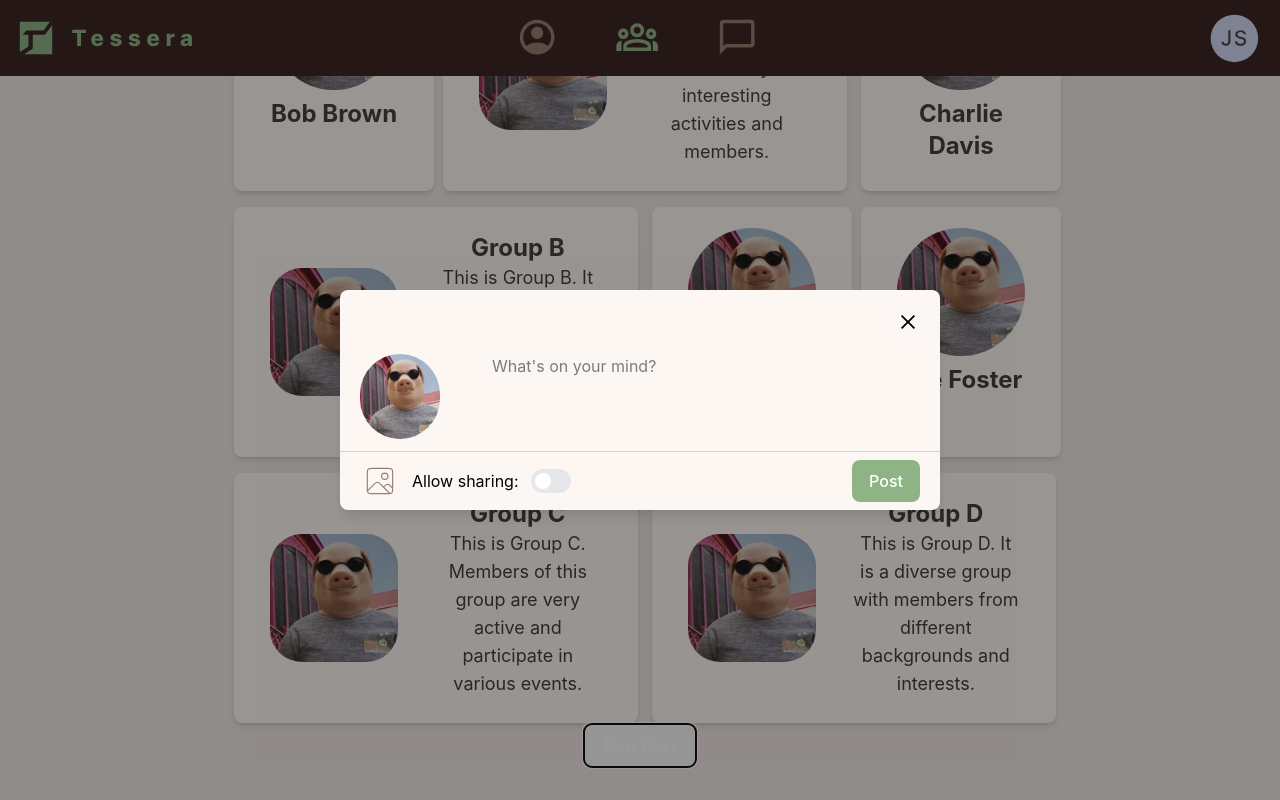
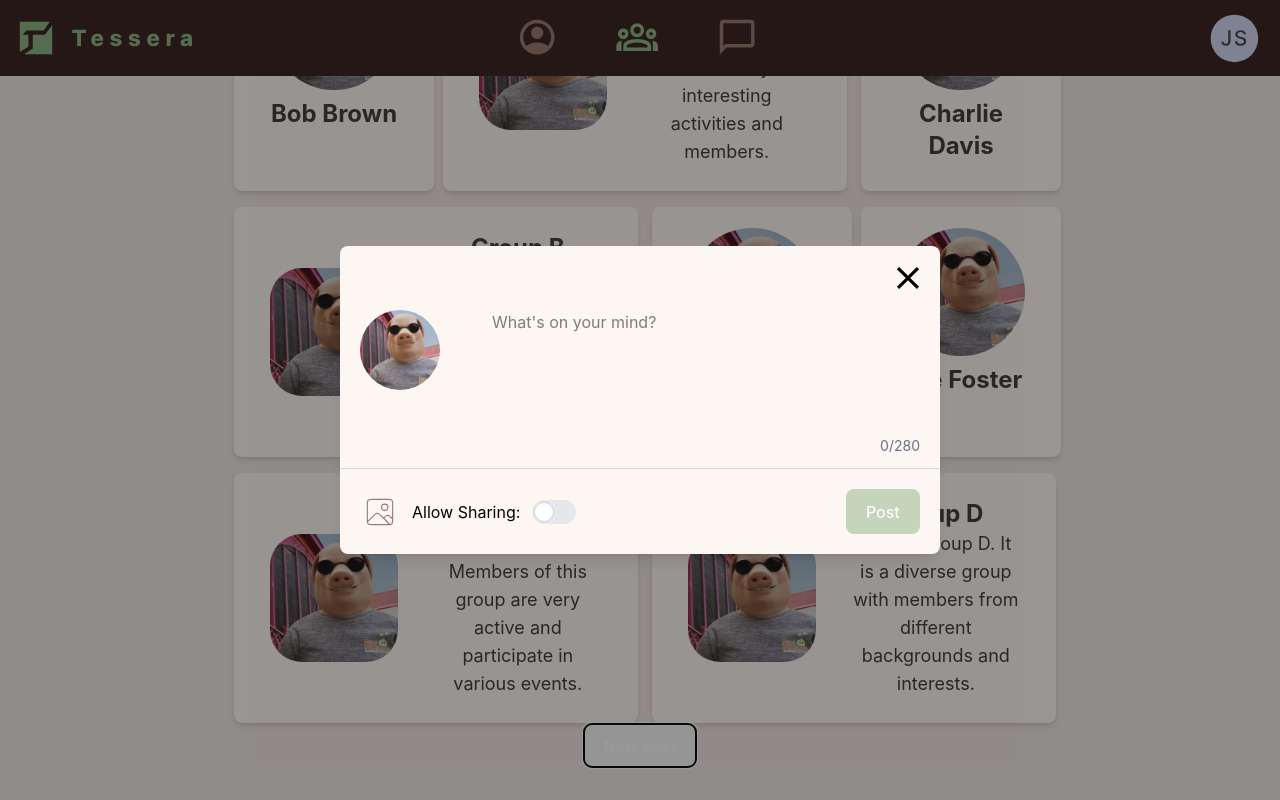
Before and after one commit to omarcruz999/Tessera, a React (Vite) app: page / in a window 1280 px wide. Both pictures are taken after a click on the button "New Post". Shown: the part 389-1189 px from the top of the page. Built offline with nearby package versions, Linux system fonts and the light colour scheme; no server answers.

Commit message:
Updated Post Form

```diff
--- a/src/components/PostForm.tsx
+++ b/src/components/PostForm.tsx
@@ -1,61 +1,184 @@
-import React from 'react';
-import imageIcon from '../assets/imageIcon.svg';
+import type React from "react"
+import { useState, useRef } from "react"
+import johnPork from "/public/JohnPork.png"
+import imageIcon from "../assets/imageIcon.svg"
 
-
-interface PostFormProps {
-    onClose: () => void;
+interface PostFromProps {
+    // Used to close the modal
+    onClose: () => void
 }
 
-const PostForm: React.FC<PostFormProps> = ({ onClose }) => {
+const PostForm: React.FC<PostFromProps> = ({ onClose }) => {
+
+    const user = {
+        name: "John Pork",
+        profilePicture: johnPork,
+    }
+
+    // postContent: Holds the text inputted by the user
+    const [postContent, setPostContent] = useState("")
+
+    // allowSharing: Boolean state that indicates if sharing is allowed
+    const [allowSharing, setAllowSharing] = useState(false)
+
+    // charCount: Tracks the number of characters type in the text area
+    const [charCount, setCharCount] = useState(0)
+
+    // uploadedImage: Holds the data URL of an image file when a user uploads one
+    // Starts as null when no image is uploaded
+    const [uploadedImage, setUploadedImage] = useState<string | null>(null)
+
+    // fileInputRef: A refernce to the hidden file input element
+    // Used to trigger the file seleciton dialog
+    const fileInputRef = useRef<HTMLInputElement>(null)
+
+    // Updates post content and character count whenever the user types in the text area
+    const handleTextChange = (e: React.ChangeEvent<HTMLTextAreaElement>) => {
+        const text = e.target.value
+        setPostContent(text)
+        setCharCount(text.length)
+    }
+
+    // Triggered when user selects a file: converts file to a data URL so it can be previewed
+    const handleImageUpload = (e: React.ChangeEvent<HTMLInputElement>) => {
+        const file = e.target.files?.[0]
+
+        if (file) {
+            const reader = new FileReader()
+            reader.onload = (event) => {
+                setUploadedImage(event.target?.result as string)
+            }
+            reader.readAsDataURL(file)
+        }
+    }
+
+    // Clears the uploaded image preview and resets the file input
+    const handleRemoveImage = () => {
+        setUploadedImage(null)
+        if (fileInputRef.current) {
+            fileInputRef.current.value = ""
+        }
+    }
+
+    // Clicks the hidden file input to open the file chooser dialog
+    const triggerImageUpload = () => {
+        fileInputRef.current?.click()
+    }
+
+    // Placeholder for handling post submission
+    const handleSubmit = () => {
+        console.log({ content: postContent, allowSharing: allowSharing, image: uploadedImage })
+        onClose()
+    }
+
     return (
-        <div className="!fixed !inset-0 !z-50 !flex !items-center !justify-center !bg-black/40 ">
-            <div
-                id="postFormDiv"
-                className="!bg-[#FDF7F4] !max-w-[600px] !w-full !mx-4 !grid !grid-rows-[auto_1fr_0.5_auto] !rounded-lg !shadow-lg !max-h-[70vh] !overflow-auto"
-            >
-                <div id="cancelDiv" className="!flex !justify-end !p-3">
-                    <button type="button" onClick={onClose} className="!w-10 !h-10 !bg-[#FDF7F4] !rounded-full !p-2 !focus:outline-none">
-                        <img src="src/assets/cancelPost.svg" alt="Cancel" className="!w-full !h-full !object-contain" />
+
+        <div id="overlay" className="fixed inset-0 z-50 flex items-center justify-center bg-black/40">
+            <div id="modalBox" className="bg-[#FDF7F4] max-w-[600px] w-full mx-4 grid grid-rows-[auto_1fr_auto_auto] rounded-lg shadow-lg max-h-[80vh] overflow-auto">
+
+                {/* Close Button */}
+                <div id="closeButton" className="flex justify-end p-3">
+                    <button type="button" onClick={onClose} className="!w-10 !h-10 !bg-[#FDF7F4] !rounded-full !p-0 !focus:outline-none">
+                        <svg viewBox="0 0 24 24" className="w-full h-full">
+                            <path fill="#000" d="M19 6.41L17.59 5 12 10.59 6.41 5 5 6.41 10.59 12 5 17.59 6.41 19 12 13.41 17.59 19 19 17.59 13.41 12z" />
+                        </svg>
                     </button>
                 </div>
 
-                <div id="mainContentDiv" className="!grid !grid-cols-[100px_1fr] !items-start !gap-8 !px-5">
-                    <img src="/JohnPork.png" alt="Profile" className="!w-[80px] !h-[85px] !rounded-full" />
-                    <textarea
-                        maxLength={280}
-                        className="!w-full !h-full !text-black !border-0 !outline-none !resize-none"
-                        placeholder="What's on your mind?"
-                    />
+                {/* Profile Picture and Text Area */}
+                <div className="grid grid-cols-[100px_1fr] items-start gap-8 px-5">
+                    <img src={user.profilePicture} alt="Profile Picture" className="w-[80px] h-[80px] rounded-full object-cover" />
+
+                    <div className="w-full">
+                        <textarea
+                            maxLength={280}
+                            value={postContent} onChange={handleTextChange}
+                            className="w-full h-30 text-black border-0 outline-none resize-none bg-transparent"
+                            placeholder="What's on your mind?" />
+
+                        <div className="text-right text-sm text-gray-500">{charCount}/280</div>
+                    </div>
                 </div>
 
-                <hr className="!border-t !border-gray-300 !mt-3" />
+                {/* Image Preview Section */}
+                {uploadedImage && (
+                    <div className="px-5 mt-2 mb-3">
+                        <div className="relative">
+                            <img
+                                src={uploadedImage}
+                                alt="Uploaded Image Preview"
+                                className="w-full max-h-[300px] object-contain rounded-lg border border-gray-300"
+                            />
 
-                <div id="optionsDiv" className="!flex !items-center !space-x-3 !px-5 !py-2">
-                    <button type="button" className="!w-10 !h-10 !p-0 !bg-[#FDF7F4] !focus:outline-none">
-                        <img src={imageIcon} alt="Upload Image" className="!w-full !h-full !object-contain" />
+                            <button
+                                onClick={handleRemoveImage}
+                                className="absolute top-2 right-2 !bg-black/50 !rounded-full !p-1 hover:bg-black/70 transition-colors"
+                                aria-label="Remove Image"
+                            >
+                                <svg viewBox="0 0 24 24" className="w-5 h-5 text-white">
+                                    <path fill="currentColor" d="M19 6.41L17.59 5 12 10.59 6.41 5 5 6.41 10.59 12 5 17.59 6.41 19 12 13.41 17.59 19 19 17.59 13.41 12z" />
+                                </svg>
+                            </button>
+                        </div>
+                    </div>
+                )}
+
+                 {/* Divider */}
+                <hr className="border-t border-gray-300 mt-3" />
+
+
+                {/* Options and Post Button */}
+                <div className="flex items-center space-x-3 px-5 py-5">
+                    {/* Hidden Image File Input */}
+                    <input
+                        type="file"
+                        ref={fileInputRef}
+                        onChange={handleImageUpload}
+                        accept="image/*"
+                        className="hidden"/>
+
+                    <button
+                        id="uploadImageButton"
+                        type="button"
+                        onClick={triggerImageUpload}
+                        className="w-10 h-10 !p-0 !bg-[#FDF7F4] focus:outline-none hover:bg-gray-200 !rounded-full transition-colors"
+                    >
+                        <div className="flex items-center justify-center w-full h-full">
+                            <img src={imageIcon} alt="Image Icon" className="w-10 h-10"/>
+                        </div>
                     </button>
 
-                    <p className="!text-black">Allow sharing:</p>
+                    {/* Toggle Switch */}
+                    <p className="text-black">Allow Sharing:</p>
+
                     <label className="relative inline-flex items-center cursor-pointer">
-                        <input type="checkbox" className="sr-only peer" />
+                        <input
+                            type="checkbox"
+                            className="sr-only peer"
+                            checked={allowSharing}
+                            onChange={() => setAllowSharing(!allowSharing)}
+                        />
 
-                        {/* Track */}
-                        <div className="w-10 h-6 bg-gray-200 rounded-full peer-checked:bg-[#8EB486] transition-colors" />
-
-                        {/* Knob */}
-                        <span className="absolute left-1 top-1 bg-white w-4 h-4 rounded-full transition-transform peer-checked:translate-x-4" />
+                        <div
+                            id="sharingSwitch"
+                            className="w-11 h-6 bg-gray-200 peer-focus:outline-none rounded-full peer peer-checked:after:translate-x-full peer-checked:after:border-white after:content-[''] after:absolute after:top-[2px] after:left-[2px] after:bg-white after:border-gray-300 after:border after:rounded-full after:h-5 after:w-5 after:transition-all peer-checked:bg-[#8EB486]">
+                        </div>
                     </label>
 
-
-
-
-                    <button type="button" className="!ml-auto !px-4 !py-2 !bg-[#8EB486] !text-white !rounded-lg !focus:outline-none">
+                    {/* Post Button */}
+                    <button
+                        id="postButton"
+                        type="button"
+                        onClick={handleSubmit}
+                        disabled={postContent.trim().length === 0}
+                        className="ml-auto px-4 py-2 !bg-[#8EB486] text-white rounded-lg focus:outline-none hover:bg-[#7da375] transition-colors disabled:opacity-50 disabled:cursor-not-allowed">
                         Post
                     </button>
                 </div>
             </div>
         </div>
-    );
-};
+    )
 
-export default PostForm;
+}
+
+export default PostForm
```
Also changed, not shown: src/assets/cancelPost.svg.
